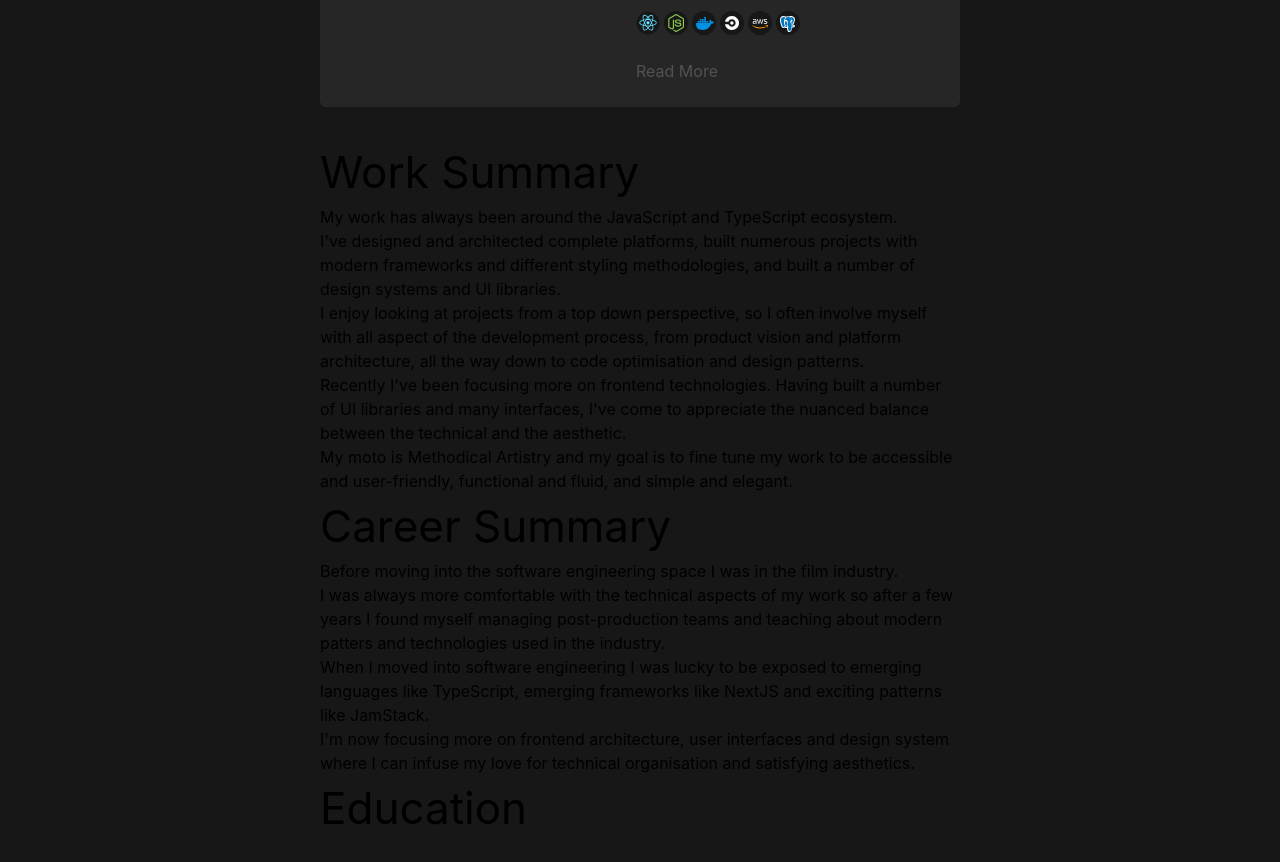
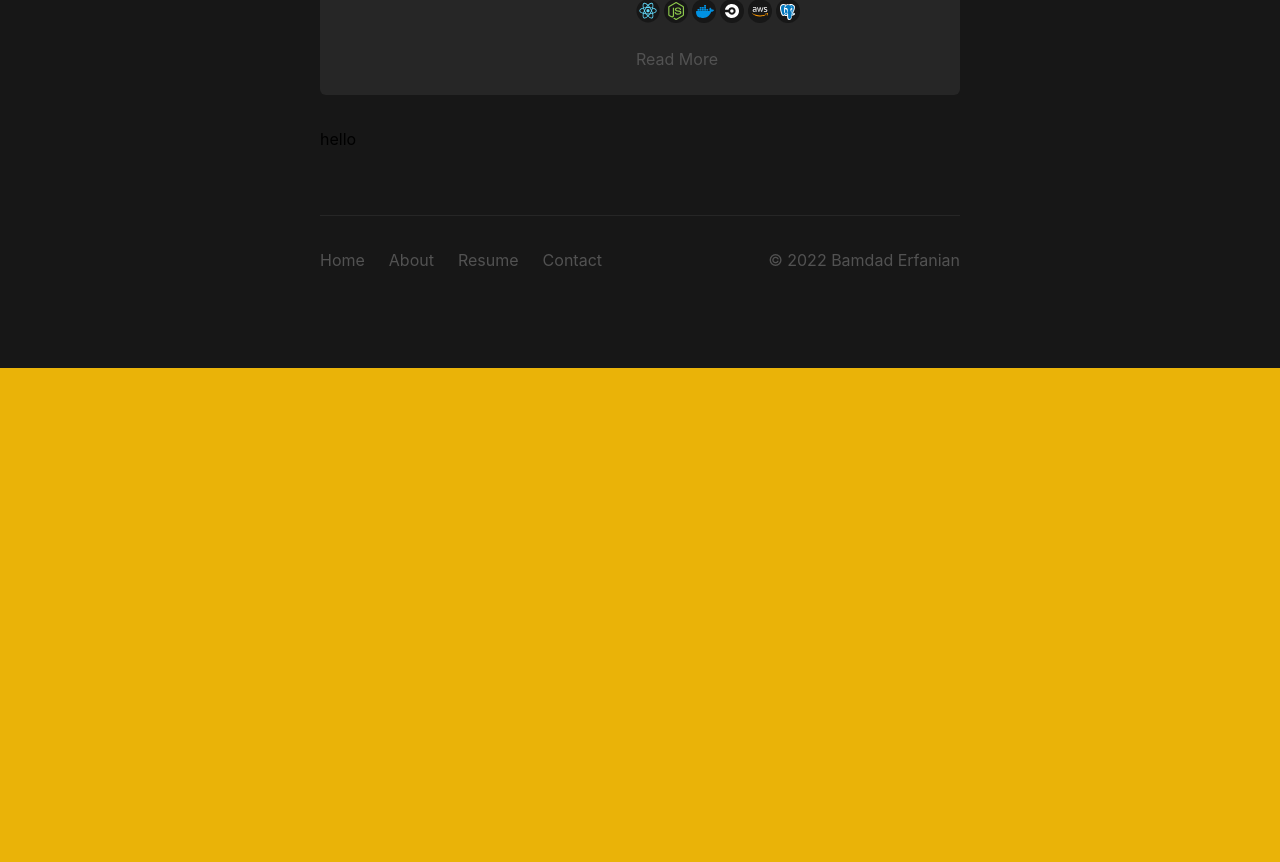
Before and after one commit to bamerf/personal-portfolio, a Next.js app: page / in a window 1280 px wide. Shown: the part 1760-2622 px from the top of the page. After the commit the page ends 2128 px from the top, so only its background shows below. Built offline with nearby package versions, Linux system fonts and the light colour scheme.

Commit message:
add footer

```diff
--- a/components/CareerSummary.tsx
+++ /dev/null
@@ -1,25 +0,0 @@
-export const CareerSummary = () => (
-  <div>
-    <h1 className="text-fluid">Career Summary</h1>
-
-    <p>
-      Before moving into the software engineering space I was in the film
-      industry.
-    </p>
-    <p>
-      I was always more comfortable with the technical aspects of my work so
-      after a few years I found myself managing post-production teams and
-      teaching about modern patters and technologies used in the industry.
-    </p>
-    <p>
-      When I moved into software engineering I was lucky to be exposed to
-      emerging languages like TypeScript, emerging frameworks like NextJS and
-      exciting patterns like JamStack.
-    </p>
-    <p>
-      I&apos;m now focusing more on frontend architecture, user interfaces and
-      design system where I can infuse my love for technical organisation and
-      satisfying aesthetics.
-    </p>
-  </div>
-);
--- a/components/EducationSummary.tsx
+++ /dev/null
@@ -1 +0,0 @@
-export const EducationSummary = () => <h1 className="text-fluid">Education</h1>;
--- /dev/null
+++ b/components/Footer.tsx
@@ -0,0 +1,19 @@
+export const Footer = () => (
+  <footer className="flex justify-between border-t-[1px] border-neutral-800 pt-8 pb-24">
+    <div className="flex gap-6">
+      <a href="" className="text-neutral-600">
+        Home
+      </a>
+      <a href="" className="text-neutral-600">
+        About
+      </a>
+      <a href="" className="text-neutral-600">
+        Resume
+      </a>
+      <a href="" className="text-neutral-600">
+        Contact
+      </a>
+    </div>
+    <p className="text-neutral-600">© 2022 Bamdad Erfanian</p>
+  </footer>
+);
--- a/components/Nav.tsx
+++ b/components/Nav.tsx
@@ -12,14 +12,14 @@ export const Nav = () => {
           About
         </a>
         <a href="" className="text-gray-400">
-          Work
+          Resume
         </a>
         <a href="" className="text-gray-400">
-          Resume
+          Contact
         </a>
       </nav>
-      <div className="rounded-lg bg-gray-300 p-2">
-        <Icons name="sun" size={24} />
+      <div className="rounded-lg bg-gray-300 p-[6px]">
+        <Icons name="sun" size={16} />
       </div>
     </div>
   );
--- a/components/WorkSummary.tsx
+++ /dev/null
@@ -1,32 +0,0 @@
-import { Summary } from 'components/atoms/Summary';
-
-// TODO create Summary component
-export const WorkSummary = () => (
-  <Summary title="Work Summary">
-    <p>
-      My work has always been around the JavaScript and TypeScript ecosystem.
-    </p>
-    <p>
-      I&apos;ve designed and architected complete platforms, built numerous
-      projects with modern frameworks and different styling methodologies, and
-      built a number of design systems and UI libraries.
-    </p>
-    <p>
-      I enjoy looking at projects from a top down perspective, so I often
-      involve myself with all aspect of the development process, from product
-      vision and platform architecture, all the way down to code optimisation
-      and design patterns.
-    </p>
-
-    <p>
-      Recently I&apos;ve been focusing more on frontend technologies. Having
-      built a number of UI libraries and many interfaces, I&apos;ve come to
-      appreciate the nuanced balance between the technical and the aesthetic.
-    </p>
-    <p>
-      My moto is Methodical Artistry and my goal is to fine tune my work to be
-      accessible and user-friendly, functional and fluid, and simple and
-      elegant.
-    </p>
-  </Summary>
-);
--- /dev/null
+++ b/components/atoms/EducationCard.tsx
@@ -0,0 +1 @@
+export const EducationCard = () => <div>hello</div>;
--- a/pages/_app.tsx
+++ b/pages/_app.tsx
@@ -3,6 +3,7 @@ import type { AppProps } from 'next/app';
 import Head from 'next/head';
 import { Nav } from 'components/Nav';
 import { Container } from 'components/atoms/Container';
+import { Footer } from 'components/Footer';
 
 function MyApp({ Component, pageProps }: AppProps) {
   return (
@@ -20,6 +21,7 @@ function MyApp({ Component, pageProps }: AppProps) {
         <main>
           <Component {...pageProps} />
         </main>
+        <Footer />
       </Container>
     </div>
   );
--- a/pages/index.tsx
+++ b/pages/index.tsx
@@ -2,10 +2,8 @@ import type { NextPage } from 'next';
 import type { HeaderProps } from 'components/Header';
 import type { WorkCardProps } from 'components/atoms/WorkCard';
 import { Header } from 'components/Header';
-import { CareerSummary } from 'components/CareerSummary';
-import { WorkSummary } from 'components/WorkSummary';
-import { EducationSummary } from 'components/EducationSummary';
 import { WorkCard } from 'components/atoms/WorkCard';
+import { EducationCard } from 'components/atoms/EducationCard';
 
 const headerProps: HeaderProps = {
   name: 'Bamdad Erfanian',
@@ -42,13 +40,13 @@ const workProps: WorkCardProps = {
   date: 'May 2021 - Present',
   iconName: 'corellium',
   description:
-    'Memeber of the Product and Core engineering team. Helped creating companys UI library, rebuilt the marketing website, helped clear 2 years of tech dept.',
+    'Member of the Product and Core engineering team. Helped creating companys UI library, rebuilt the marketing website, helped clear 2 years of tech dept.',
   stack: ['typescript', 'react', 'nodejs', 'nextjs', 'jenkins', 'docker'],
 };
 
 const Home: NextPage = () => {
   return (
-    <div className="pb-32">
+    <div className="pb-16">
       <Header {...headerProps} />
       <h1 className="mb-8 text-3xl font-semibold">Work</h1>
       <WorkCard {...workProps} />
@@ -73,9 +71,7 @@ const Home: NextPage = () => {
         title="Full Stack Developer"
         stack={['react', 'nodejs', 'docker', 'circleci', 'aws', 'postgres']}
       />
-      <WorkSummary />
-      <CareerSummary />
-      <EducationSummary />
+      <EducationCard />
     </div>
   );
 };
```
